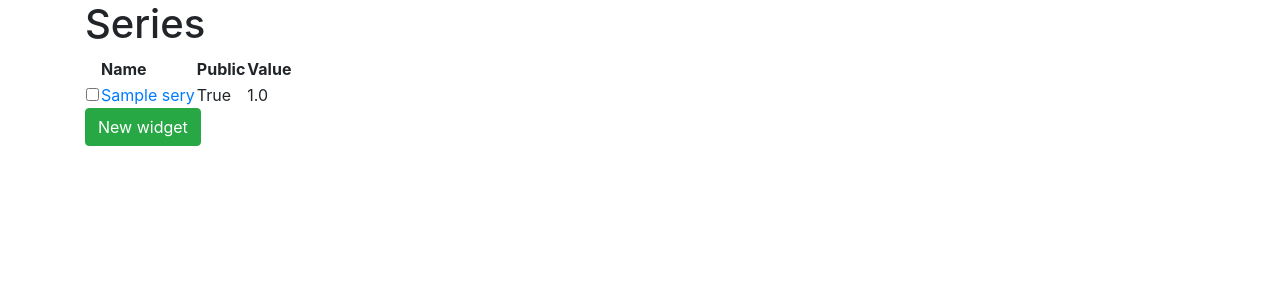
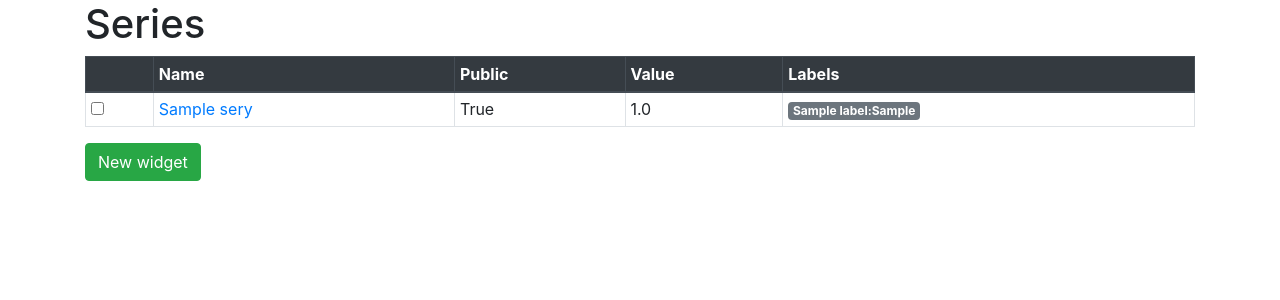
Before and after one commit to quickstats/quickstats-django, a Django app: page /series in a window 1280 px wide. Shown: the part 56-356 px from the top of the page. Run offline with Django 3.2, Linux system fonts and the light colour scheme; a user stored in the database is signed in; tables that the repository leaves empty hold one stand-in row (values such as "Sample post"); parts of the project's set-up code (start-up, migrations or seed data) failed here and were passed over; some libraries are stand-ins or nearby versions.

Commit message:
Bits of design work

```diff
--- a/simplestats/templates/simplestats/series_list.html
+++ b/simplestats/templates/simplestats/series_list.html
@@ -4,19 +4,29 @@
 <h1>Series</h1>
 
 
-<table>
+<table class="table table-sm table-bordered">
+    <thead class="thead-dark">
         <tr>
             <th>&nbsp;</th>
             <th>Name</th>
             <th>Public</th>
             <th>Value</th>
+            <th>Labels</th>
         </tr>
+    </thead>
     {% for series in object_list %}
     <tr>
         <td><input form="new-widget" name="series_id[]" value="{{series.pk}}" type="checkbox" /></td>
         <td><a href="{{series.get_absolute_url}}">{{series.name}}</a></td>
         <td>{{series.public}}</td>
         <td>{{series.value}}</td>
+        <td>
+            {% for label in series.label_set.all|dictsort:'name' %}
+            <span class="badge badge-secondary">{{label.name}}:{{label.value}}</span>
+            {% empty %}
+            <p>No Labels</p>>
+            {% endfor %}
+        </td>
     </tr>
     {% endfor %}
 </table>
```
Also changed, not shown: simplestats/templates/simplestats/widget_list.html (+5 -4 lines). Lines whose indentation alone changed are shown as unchanged.
